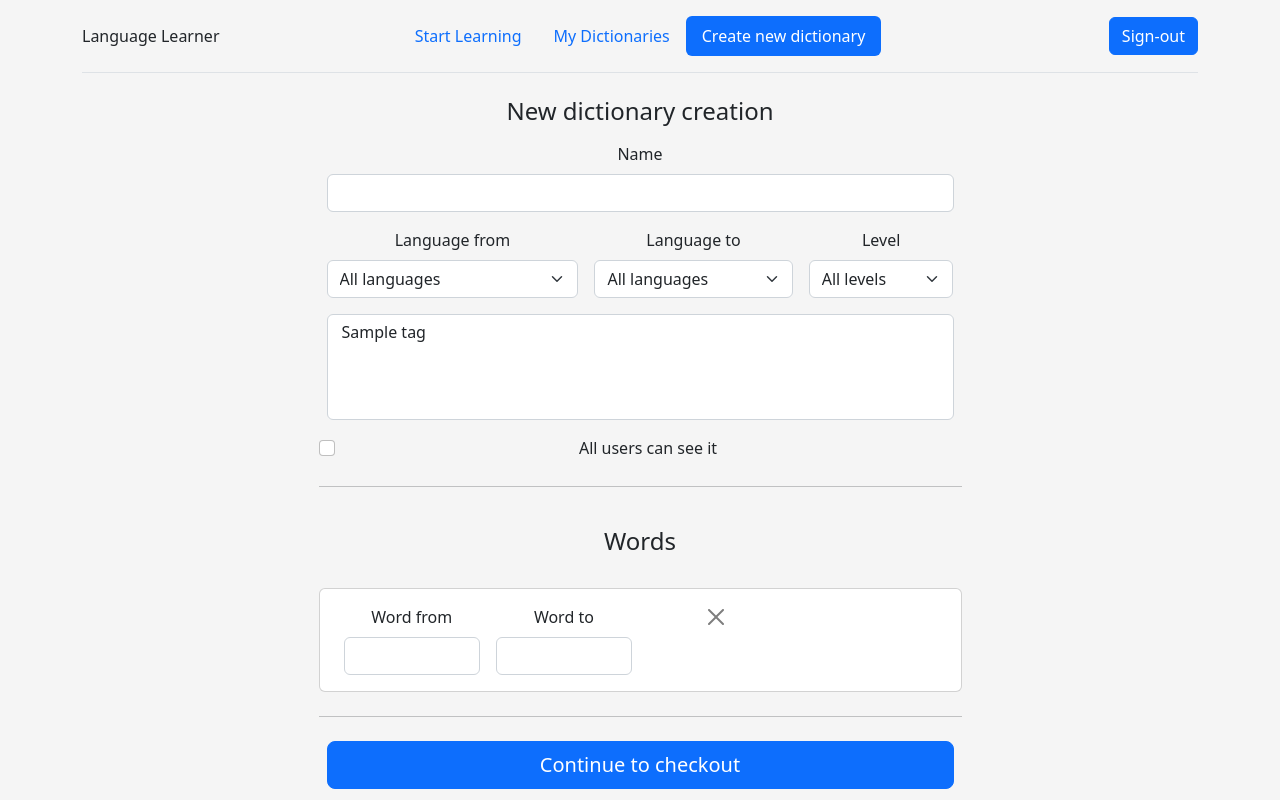
After one commit to intsynko/lang_learner, a Django app: page /dictionary/create/ in a window 1280 px wide. The commit adds this page. Run offline with Django 4.2, Linux system fonts and the light colour scheme; a user stored in the database is signed in; tables that the repository leaves empty hold one stand-in row (values such as "Sample post").

Commit message:
add form for new word creation

```diff
--- /dev/null
+++ b/app/apps/web/serializers.py
@@ -0,0 +1,46 @@
+from rest_framework import serializers
+
+
+class LanguageSerizlizer(serializers.Serializer):
+    name = serializers.CharField()
+    code = serializers.CharField()
+    icon = serializers.ImageField()
+
+
+class LevelSerizlizer(serializers.Serializer):
+    name = serializers.CharField()
+
+
+class TagSerizlizer(serializers.Serializer):
+    name = serializers.CharField()
+
+
+class DictionarySerializer(serializers.Serializer):
+    id = serializers.IntegerField()
+    name = serializers.CharField()
+    lang = serializers.SerializerMethodField()
+    lang_from = LanguageSerizlizer(source='language_from')
+    lang_to = LanguageSerizlizer(source='language_to')
+    level = serializers.CharField(source="level.name")
+    tags = serializers.ListSerializer(child=serializers.CharField(source="name"))
+    rating = serializers.SerializerMethodField()
+
+    def get_lang(self, dictionary):
+        return f"{dictionary.language_from.code.upper()}-{dictionary.language_to.code.upper()}"
+
+    def get_rating(self, dictionary):
+        return dictionary.average_rate or "-"
+
+
+class DictionaryDetailSerializer(DictionarySerializer):
+    owner = serializers.CharField(source='owner.username')
+    rates_count = serializers.IntegerField(source='rates_cnt')
+    date = serializers.DateField(source='date_created')
+    pinned = serializers.SerializerMethodField()
+    is_mine = serializers.SerializerMethodField()
+
+    def get_pinned(self, obj):
+        return obj.pinned.filter(id=self.context['request'].user.id).exists()
+
+    def get_is_mine(self, obj):
+        return obj.owner == self.context['request'].user
--- a/app/apps/web/templates/web/components/header.html
+++ b/app/apps/web/templates/web/components/header.html
@@ -5,11 +5,12 @@
   </a>
 
   <ul class="nav nav-pills">
-    <li class="nav-item"><a href="/" class="nav-link active" aria-current="page">Start Learning</a></li>
+    <li class="nav-item"><a href="/" class="nav-link {% if request.path == '/' %}active{% endif%}" aria-current="page">Start Learning</a></li>
     {% if user.is_authenticated %}
-      <li class="nav-item"><a href="/dictionary/" class="nav-link">My Dictionaries</a></li>
+      <li class="nav-item"><a href="/dictionary/" class="nav-link {% if request.path == '/dictionary/' %}active{% endif%}">My Dictionaries</a></li>
+      <li class="nav-item"><a href="/dictionary/create/" class="nav-link {% if request.path == '/dictionary/create/' %}active{% endif%}">Create new dictionary</a></li>
     {% endif %}
-    <li class="nav-item"><a href="/" class="nav-link">About</a></li>
+<!--    <li class="nav-item"><a href="/" class="nav-link">About</a></li>-->
   </ul>
 
   <div class="col-md-3 text-end">
--- /dev/null
+++ b/app/apps/web/templates/web/dictionary_create_page.html
@@ -0,0 +1,108 @@
+{% extends "base.html" %}
+
+{% block content %}
+<div class="text-center container  col-md-7">
+<h4 class="mb-3">New dictionary creation</h4>
+<form class="needs-validation" novalidate="">
+  <div class="row g-3">
+    <div class="col-12">
+      <label for="firstName" class="form-label">Name</label>
+      <input type="text" class="form-control" id="firstName" placeholder="" value="" required="">
+      <div class="invalid-feedback">
+        Valid name is required.
+      </div>
+    </div>
+
+    <div class="col-md-5">
+      <label for="language_from" class="form-label">Language from</label>
+      <select class="form-select" id="language_from" name="language_from" required="">
+        <option selected value> All languages </option>
+        {% for lang in languages %}
+            <option value="{{lang.code}}">
+                {{lang.name}}
+            </option>
+        {% endfor %}
+      </select>
+      <div class="invalid-feedback">
+        Please select a valid country.
+      </div>
+    </div>
+
+    <div class="col-md-4">
+     <label for="language_to" class="form-label">Language to</label>
+      <select class="form-select" id="language_to" name="language_to" required="">
+        <option selected value> All languages </option>
+        {% for lang in languages %}
+            <option value="{{lang.code}}">
+                {{lang.name}}
+            </option>
+        {% endfor %}
+      </select>
+    </div>
+
+    <div class="col-md-3">
+      <label for="level" class="form-label">Level</label>
+      <select class="form-select" id="level" name="level" required="">
+        <option selected value> All levels </option>
+        {% for level in levels %}
+            <option value="{{level.name}}">
+                {{level.name}}
+            </option>
+        {% endfor %}
+      </select>
+  </div>
+
+  <div class="col-12">
+    <select name="tag" class="form-select form-select-md" multiple>
+        {% for tag in tags %}
+            <option value="{{tag.name}}" {% if tag.name in q.tags %}selected{% endif %}>
+                {{tag.name}}
+            </option>
+        {% endfor %}
+    </select>
+  </div>
+
+  <div class="form-check">
+    <input type="checkbox" class="form-check-input" id="is_public" name="is_public">
+    <label class="form-check-label" for="is_public">All users can see it</label>
+  </div>
+
+  <hr class="my-4">
+
+  <h4 class="mb-3">Words</h4>
+
+
+  <div class="card">
+    <div class="card-body row g-3">
+      <div class="col-md-3">
+        <label for="word-from" class="form-label">Word from</label>
+        <input type="text" class="form-control" id="word-from" placeholder="" required="">
+        <div class="invalid-feedback">
+          Word from is required
+        </div>
+      </div>
+
+      <div class="col-md-3">
+        <label for="word-to" class="form-label">Word to</label>
+        <input type="text" class="form-control" id="word-to" placeholder="" required="">
+        <div class="invalid-feedback">
+          Word to is required
+        </div>
+      </div>
+
+      <div class="col-md-3">
+        <button type="button" class="btn-close" aria-label="Close"></button>
+      </div>
+    </div>
+  </div>
+
+
+
+
+
+  <hr class="my-4">
+  </div>
+  <button class="w-100 btn btn-primary btn-lg" type="submit">Continue to checkout</button>
+</form>
+</div>
+{% endblock %}
--- a/app/apps/web/urls.py
+++ b/app/apps/web/urls.py
@@ -1,7 +1,10 @@
-from django.urls import path, include
+from django.urls import path
 from django.contrib.auth import views as auth_views
 
-from apps.web.views import MainPage, LoginPage, DictionaryDetailPage, DictionaryPin, DictionaryPage
+from apps.web.views.main import MainPage
+from apps.web.views.auth import  LoginPage
+from apps.web.views.dictionary import DictionaryDetailPage, DictionaryPin, DictionaryPage, DictionaryCreatePage
+
 
 urlpatterns = [
     path('', MainPage.as_view(), name="main"),
@@ -15,8 +18,9 @@ urlpatterns = [
     # path("reset/done/", auth_views.PasswordResetCompleteView.as_view(),name="password_reset_complete",),
     path('login/', LoginPage.as_view(), name="login"),
     path('dictionary/', DictionaryPage.as_view(), name="dictionary"),
+    path('dictionary/create/', DictionaryCreatePage.as_view(), name="dictionary-pin"),
     path('dictionary/<int:id>/', DictionaryDetailPage.as_view(), name="dictionary-detail"),
-    path('dictionary/<int:id>/pin/', DictionaryPin.as_view(), name="dictionary-pin")
+    path('dictionary/<int:id>/pin/', DictionaryPin.as_view(), name="dictionary-pin"),
 ]
 
 app_name = "web"
--- /dev/null
+++ b/app/apps/web/views/auth.py
@@ -0,0 +1,6 @@
+from django.contrib.auth import views as auth_views
+
+
+class LoginPage(auth_views.LoginView):
+    redirect_authenticated_user = True
+    template_name = "web/login_page.html"
--- a/app/apps/web/views.py
+++ b/app/apps/web/views/dictionary.py
@@ -4,64 +4,10 @@ from django.shortcuts import redirect
 from django.utils.decorators import method_decorator
 from django.views.decorators.csrf import csrf_protect
 from django.views.generic import TemplateView
-from django.contrib.auth import views as auth_views
-from rest_framework import serializers
 
 from apps.dictionary import models as dict_models
-
-
-class DictionarySerializer(serializers.Serializer):
-    id = serializers.IntegerField()
-    name = serializers.CharField()
-    lang = serializers.SerializerMethodField()
-    lang_from = serializers.ImageField(source='language_from.icon')
-    lang_to = serializers.ImageField(source='language_to.icon')
-    level = serializers.CharField(source="level.name")
-    tags = serializers.ListSerializer(child=serializers.CharField(source="name"))
-    rating = serializers.SerializerMethodField()
-
-    def get_lang(self, dictionary):
-        return f"{dictionary.language_from.code.upper()}-{dictionary.language_to.code.upper()}"
-
-    def get_rating(self, dictionary):
-        return dictionary.average_rate or "-"
-
-
-class MainPage(TemplateView):
-    template_name = "web/main_page.html"
-
-    def get_context_data(self, **kwargs):
-        context = super().get_context_data(**kwargs)
-
-        dicts = dict_models.Dictionary.get_top(kwargs.get('search'), amount=10)
-        context['dictionaries'] = [DictionarySerializer(instance=dict).data for dict in dicts]
-        return context
-
-    def get(self, request, *args, **kwargs):
-        return super().get(request, *args, **kwargs)
-
-    def post(self, request, *args, **kwargs):
-        search = self.request.POST.get('search', None)
-        return super().get(request, *args, **kwargs, search=search)
-
-
-class LoginPage(auth_views.LoginView):
-    redirect_authenticated_user = True
-    template_name = "web/login_page.html"
-
-
-class DictionaryDetailSerializer(DictionarySerializer):
-    owner = serializers.CharField(source='owner.username')
-    rates_count = serializers.IntegerField(source='rates_cnt')
-    date = serializers.DateField(source='date_created')
-    pinned = serializers.SerializerMethodField()
-    is_mine = serializers.SerializerMethodField()
-
-    def get_pinned(self, obj):
-        return obj.pinned.filter(id=self.context['request'].user.id).exists()
-
-    def get_is_mine(self, obj):
-        return obj.owner == self.context['request'].user
+from apps.web.serializers import DictionaryDetailSerializer, LanguageSerizlizer, LevelSerizlizer, \
+    TagSerizlizer
 
 
 class DictionaryDetailPage(TemplateView):
@@ -114,3 +60,20 @@ class DictionaryPage(TemplateView):
             for dict in dicts
         ]
         return context
+
+
+class DictionaryCreatePage(TemplateView):
+    template_name = "web/dictionary_create_page.html"
+
+    def get_context_data(self, **kwargs):
+        context = super().get_context_data()
+        context['languages'] = [LanguageSerizlizer(instance=lang).data for lang in dict_models.Language.objects.all()]
+        context['levels'] = [LevelSerizlizer(instance=level).data for level in dict_models.Level.objects.all()]
+        context['tags'] = [TagSerizlizer(instance=tag).data for tag in dict_models.Tag.objects.all()]
+        return context
+
+    @method_decorator(csrf_protect)
+    @method_decorator(login_required)
+    def get(self, request, *args, **kwargs):
+        context = self.get_context_data(**kwargs, request=request)
+        return self.render_to_response(context)
```
Also changed, not shown: app/apps/dictionary/models.py (+23 -6 lines), app/apps/web/templates/web/components/dictionary_cart.html (+7 -3 lines), app/apps/web/templates/web/components/dictionary_raw.html (added, +20 -0 lines), app/apps/web/templates/web/components/filters.html (added, +27 -0 lines), app/apps/web/templates/web/main_page.html (+16 -22 lines), app/apps/web/views/main.py (added, +25 -0 lines), app/apps/dictionary/migrations/0004_words.py (added), app/apps/web/views/__init__.py (added).
